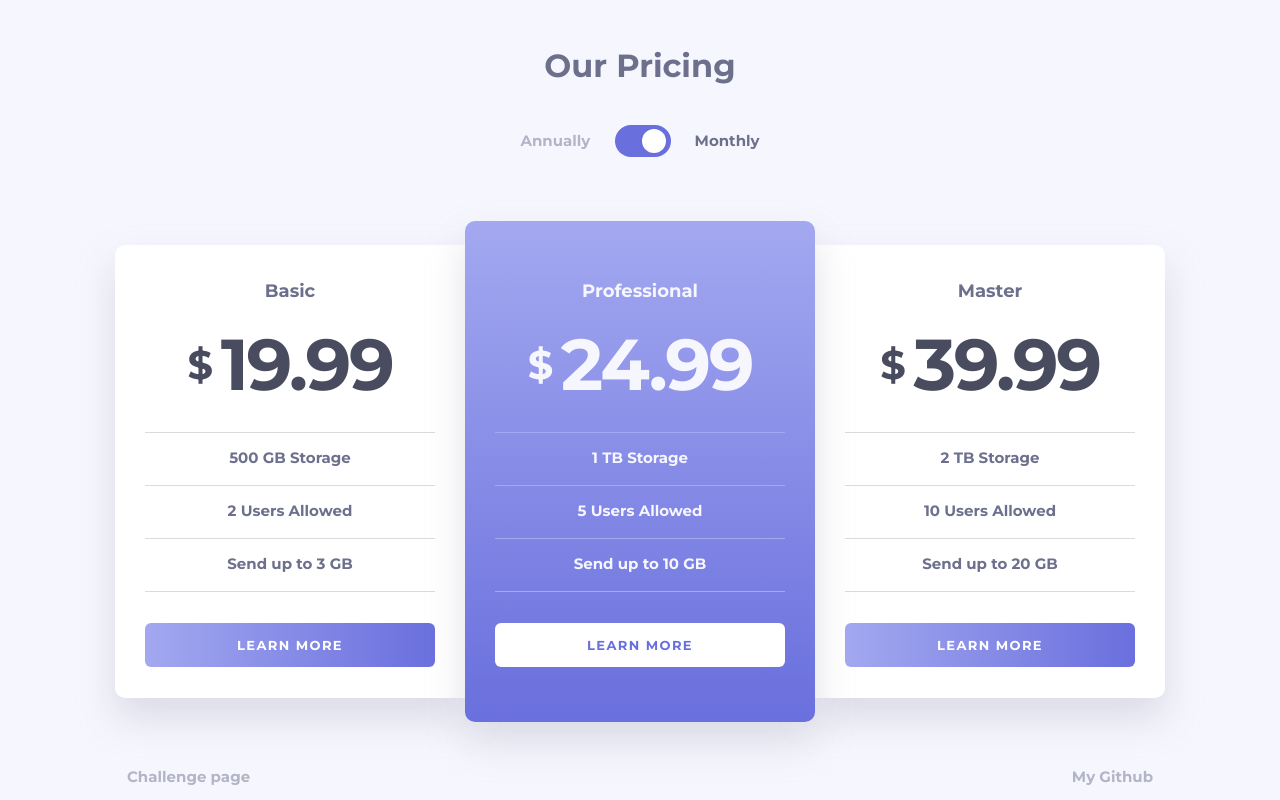
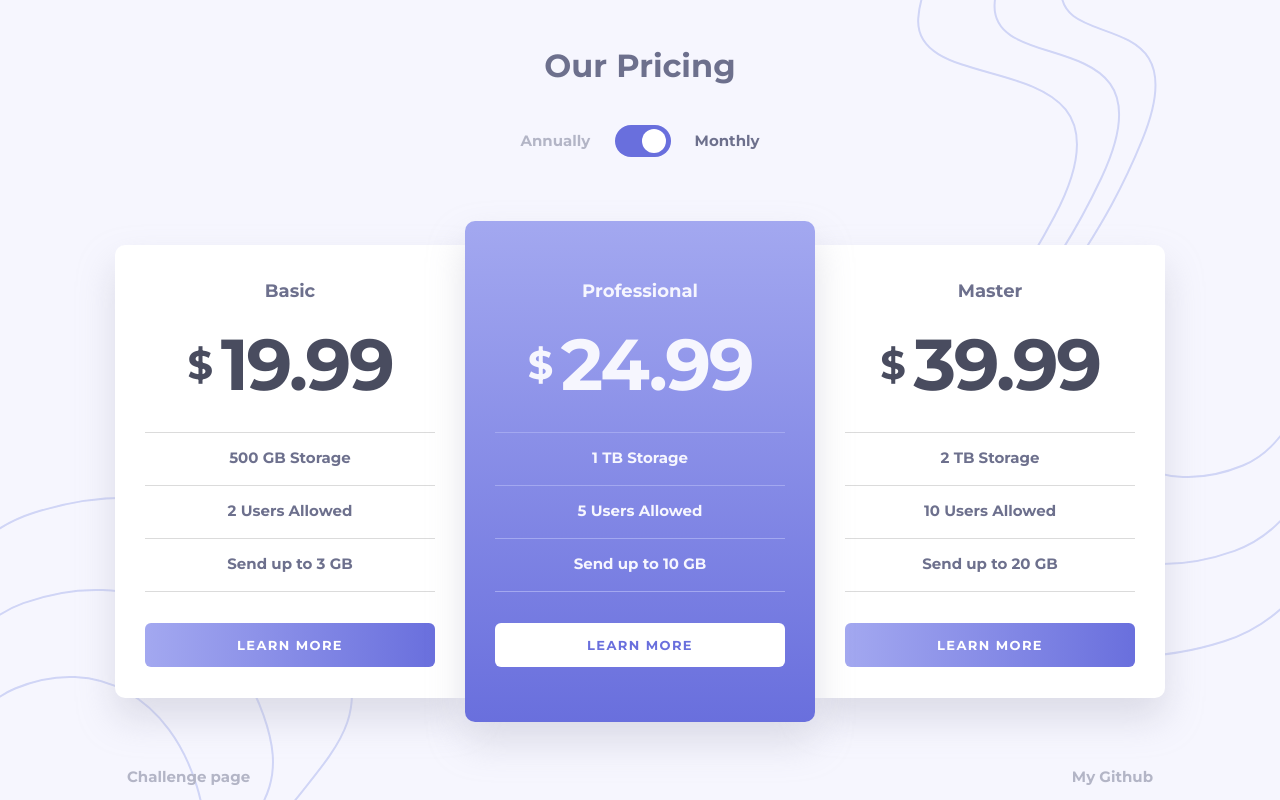
Before and after one commit to khoncharov/fm-pricing-component-with-toggle, a website built with Vite: page index.html in a window 1280 px wide. Built offline with nearby package versions, Linux system fonts and the light colour scheme; files whose address does not match are found by name.

Commit message:
fix: fix svg paths

```diff
--- a/src/styles/_main.scss
+++ b/src/styles/_main.scss
@@ -20,7 +20,7 @@
 .main-bg::before {
   content: "";
   position: absolute;
-  background-image: url("./images/bg-top.svg");
+  background-image: url("/images/bg-top.svg");
   background-repeat: no-repeat;
   background-position: 20.4rem -3.5rem;
   width: 37.5rem;
@@ -41,7 +41,7 @@
   @include screen("desktop") {
     content: "";
     position: absolute;
-    background-image: url("./images/bg-bottom.svg");
+    background-image: url("/images/bg-bottom.svg");
     background-repeat: no-repeat;
     width: 35.3rem;
     height: 30.4rem;
```
